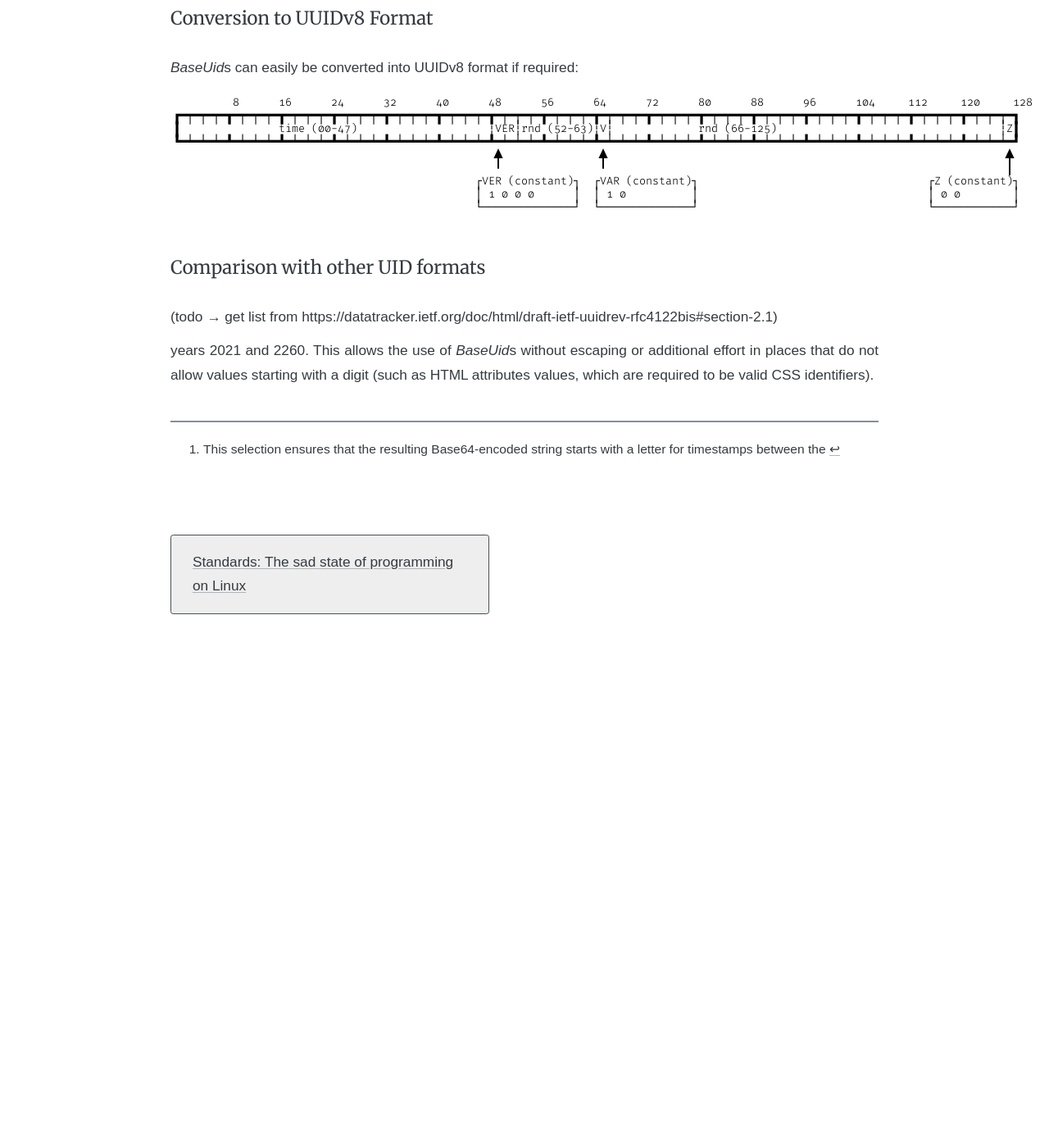
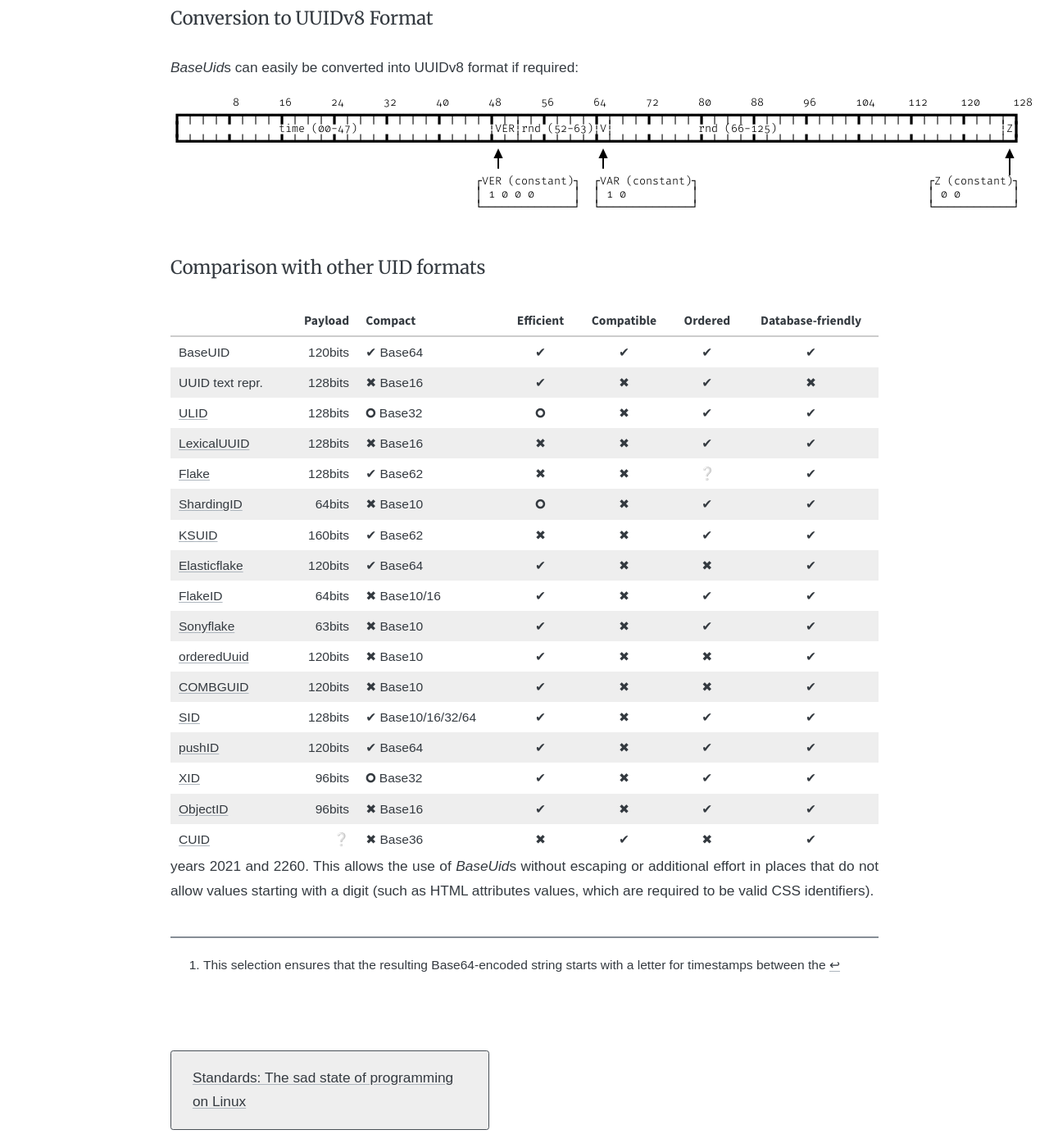
Before and after one commit to soc/soc.me, a Jekyll site: the page built from _standards/base-uid.md, in a window 1280 px wide and 1400 px high, scrolled down 1145 px. Shown: the whole window at 82% size. Built offline with Jekyll 4.4.1, drawn with Linux system fonts in a browser that asks for light colours; some web fonts are replaced; before the commit the page ends 1916 px from its top, so only the background shows below that.

Commit message:
add BaseUid comparison table

```diff
--- a/_standards/base-uid.md
+++ b/_standards/base-uid.md
@@ -61,7 +61,26 @@
 
 ### Comparison with other UID formats
 
-(todo → get list from https://datatracker.ietf.org/doc/html/draft-ietf-uuidrev-rfc4122bis#section-2.1)
+|                                                                                          | Payload | Compact           | Efficient | Compatible | Ordered | Database-friendly |
+|------------------------------------------------------------------------------------------|--------:|-------------------|:---------:|:----------:|:-------:|:-----------------:|
+| BaseUID                                                                                  | 120bits | ✔ Base64          |     ✔     |     ✔      |    ✔    |         ✔         |
+| UUID text repr.                                                                          | 128bits | ✖ Base16          |     ✔     |     ✖      |    ✔    |         ✖         |
+| [ULID](https://github.com/ulid/spec)                                                     | 128bits | 🞈 Base32         |    🞈     |     ✖      |    ✔    |         ✔         |
+| [LexicalUUID](https://github.com/twitter-archive/cassie)                                 | 128bits | ✖ Base16          |     ✖     |     ✖      |    ✔    |         ✔         |
+| [Flake](https://github.com/boundary/flake)                                               | 128bits | ✔ Base62          |     ✖     |     ✖      |    ❔    |         ✔         |
+| [ShardingID](https://instagram-engineering.com/sharding-ids-at-instagram-1cf5a71e5a5c)   |  64bits | ✖ Base10          |    🞈     |     ✖      |    ✔    |         ✔         |
+| [KSUID](https://github.com/segmentio/ksuid)                                              | 160bits | ✔ Base62          |     ✖     |     ✖      |    ✔    |         ✔         |
+| [Elasticflake](https://github.com/ppearcy/elasticflake)                                  | 120bits | ✔ Base64          |     ✔     |     ✖      |    ✖    |         ✔         |
+| [FlakeID](https://github.com/T-PWK/flake-idgen)                                          |  64bits | ✖ Base10/16       |     ✔     |     ✖      |    ✔    |         ✔         |
+| [Sonyflake](https://github.com/sony/sonyflake)                                           |  63bits | ✖ Base10          |     ✔     |     ✖      |    ✔    |         ✔         |
+| [orderedUuid](https://itnext.io/laravel-the-mysterious-ordered-uuid-29e7500b4f8)         | 120bits | ✖ Base10          |     ✔     |     ✖      |    ✖    |         ✔         |
+| [COMBGUID](https://github.com/richardtallent/RT.Comb)                                    | 120bits | ✖ Base10          |     ✔     |     ✖      |    ✖    |         ✔         |
+| [SID](https://github.com/chilts/sid)                                                     | 128bits | ✔ Base10/16/32/64 |     ✔     |     ✖      |    ✔    |         ✔         |
+| [pushID](https://firebase.googleblog.com/2015/02/the-2120-ways-to-ensure-unique_68.html) | 120bits | ✔ Base64          |     ✔     |     ✖      |    ✔    |         ✔         |
+| [XID](https://github.com/rs/xid)                                                         |  96bits | 🞈 Base32         |     ✔     |     ✖      |    ✔    |         ✔         |
+| [ObjectID](https://docs.mongodb.com/manual/reference/method/ObjectId/)                   |  96bits | ✖ Base16          |     ✔     |     ✖      |    ✔    |         ✔         |
+| [CUID](https://github.com/ericelliott/cuid)                                              |       ❔ | ✖ Base36          |     ✖     |     ✔      |    ✖    |         ✔         |
+{: .table-medium .table-layout-auto }
 
 
 [^1]: This selection ensures that the resulting Base64-encoded string starts with a letter for timestamps between the
```
